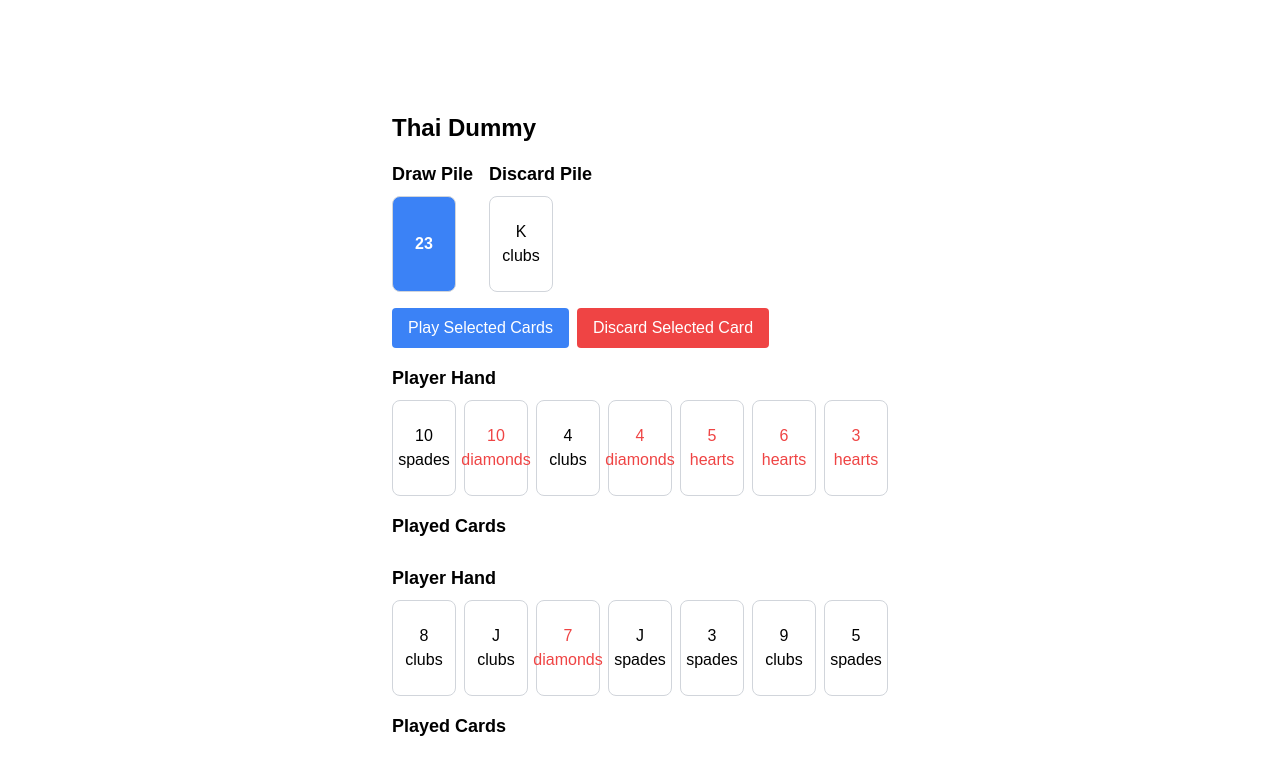
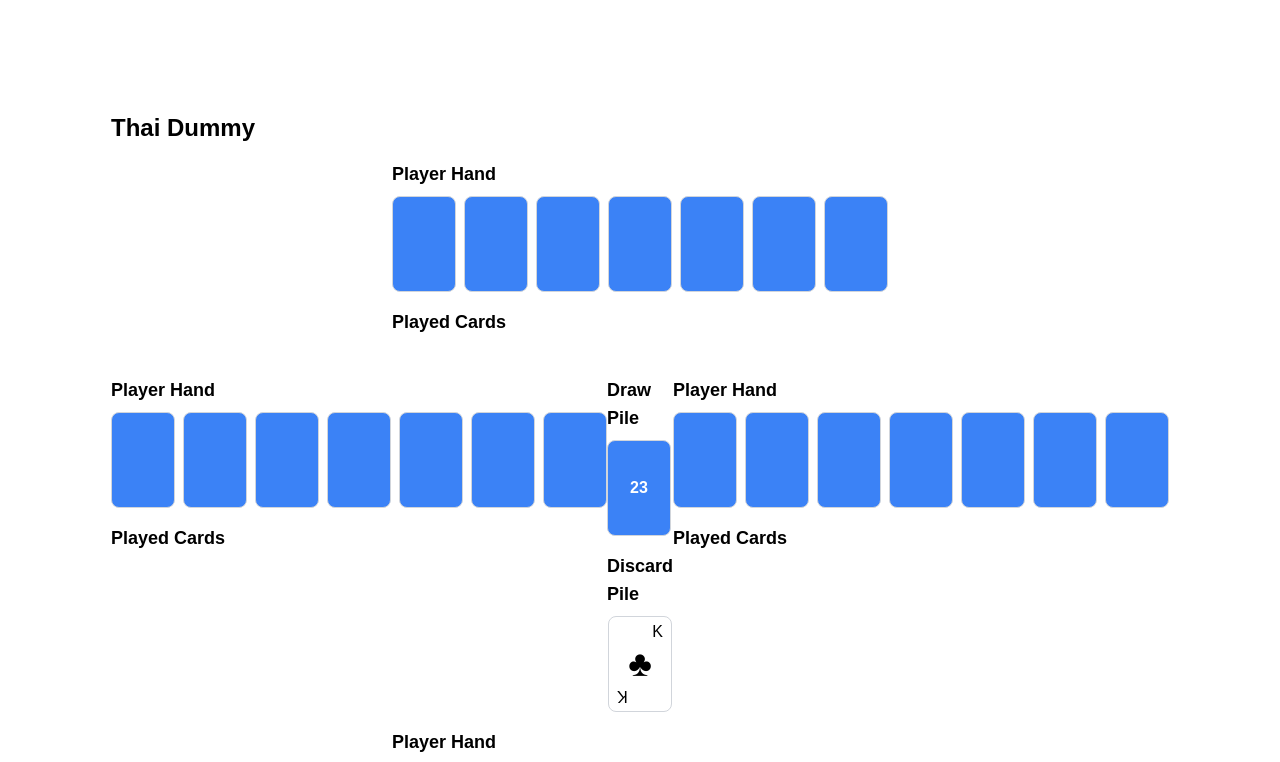
Before and after one commit to Kadphol/dummy-card-game, a Next.js app: page / in a window 1280 px wide. Shown: the top 762 px of the page. Built offline with nearby package versions, Linux system fonts and the light colour scheme.

Commit message:
feat(game): update game and card style [skip ci]

```diff
--- a/src/components/card/index.tsx
+++ b/src/components/card/index.tsx
@@ -1,5 +1,12 @@
 import { Card as CardType } from '@/libs/deck'
 import { cn } from '@/libs/utils'
+
+const SUIT_SYMBOLS = {
+  hearts: '♥',
+  diamonds: '♦',
+  clubs: '♣',
+  spades: '♠',
+}
 
 interface CardProps {
   card: CardType
@@ -8,20 +15,23 @@ interface CardProps {
 
 const Card = ({ card, onClick }: CardProps) => {
   const { suit, rank } = card
-  const color = suit === 'hearts' || suit === 'diamonds' ? 'text-red-500' : 'text-black'
+  const { color, bgColor } =
+    suit === 'hearts' || suit === 'diamonds'
+      ? { color: 'text-red-500', bgColor: 'bg-red-50' }
+      : { color: 'text-black', bgColor: 'bg-white' }
 
   return (
     <div
       className={cn(
-        'flex h-24 w-16 cursor-pointer items-center justify-center rounded-lg border border-gray-300 bg-white',
-        color
+        'flex h-24 w-16 cursor-pointer flex-col items-center justify-center rounded-lg border border-gray-300 bg-white p-2',
+        color,
+        bgColor
       )}
       onClick={onClick}
     >
-      <div className="text-center">
-        <div>{rank}</div>
-        <div>{suit}</div>
-      </div>
+      <div className="w-full text-right">{rank}</div>
+      <div className="text-4xl">{SUIT_SYMBOLS[suit]}</div>
+      <div className="w-full rotate-180 transform text-right">{rank}</div>
     </div>
   )
 }
--- a/src/components/deck/index.tsx
+++ b/src/components/deck/index.tsx
@@ -9,7 +9,7 @@ interface DeckProps {
 
 const Deck = ({ drawPile, discardPile, onDrawCard }: DeckProps) => {
   return (
-    <div className="mb-4 flex space-x-4">
+    <div className="flex flex-col items-center space-y-4">
       <div>
         <h2 className="mb-2 text-lg font-bold">Draw Pile</h2>
         <div
@@ -21,8 +21,8 @@ const Deck = ({ drawPile, discardPile, onDrawCard }: DeckProps) => {
       </div>
       <div>
         <h2 className="mb-2 text-lg font-bold">Discard Pile</h2>
-        <div className="flex max-w-md flex-wrap gap-2">
-          {discardPile.map((card, index) => (
+        <div className="flex max-w-md flex-wrap justify-center gap-2">
+          {discardPile.slice(-5).map((card, index) => (
             <Card key={index} card={card} />
           ))}
         </div>
--- a/src/components/game/index.tsx
+++ b/src/components/game/index.tsx
@@ -75,21 +75,47 @@ const Game = () => {
   }
 
   return (
-    <div className="p-4">
+    <div className="flex h-screen flex-col p-4">
       <h1 className="mb-4 text-2xl font-bold">Thai Dummy</h1>
-      <Deck drawPile={deck} discardPile={discardPile} onDrawCard={drawCard} />
-      <div className="mb-4">
-        <button className="mr-2 rounded bg-blue-500 px-4 py-2 text-white" onClick={playCards}>
+      <div className="flex flex-grow flex-col justify-between">
+        <div className="mb-4 flex justify-center">
+          <Player
+            hand={players[(currentPlayer + 3) % 4]}
+            playedCards={playedCards[(currentPlayer + 3) % 4]}
+            isCurrentPlayer={false}
+          />
+        </div>
+        <div className="mb-4 flex justify-between">
+          <Player
+            hand={players[(currentPlayer + 2) % 4]}
+            playedCards={playedCards[(currentPlayer + 2) % 4]}
+            isCurrentPlayer={false}
+          />
+          <Deck drawPile={deck} discardPile={discardPile} onDrawCard={drawCard} />
+          <Player
+            hand={players[(currentPlayer + 1) % 4]}
+            playedCards={playedCards[(currentPlayer + 1) % 4]}
+            isCurrentPlayer={false}
+          />
+        </div>
+        <div className="mb-4 flex justify-center">
+          <Player
+            hand={players[currentPlayer]}
+            playedCards={playedCards[currentPlayer]}
+            onCardClick={handleCardClick}
+            isCurrentPlayer={true}
+          />
+        </div>
+      </div>
+      <div className="mb-4 flex justify-center space-x-4">
+        <button className="rounded bg-blue-500 px-4 py-2 text-white" onClick={playCards}>
           Play Selected Cards
         </button>
         <button className="rounded bg-red-500 px-4 py-2 text-white" onClick={() => discardCard(selectedCards[0])}>
           Discard Selected Card
         </button>
       </div>
-      {players.map((player, index) => (
-        <Player key={index} hand={player} playedCards={playedCards[index]} onCardClick={handleCardClick} />
-      ))}
-      <div className="mt-4">
+      <div className="text-center">
         <h2 className="text-lg font-bold">Current Player: {currentPlayer + 1}</h2>
       </div>
     </div>
--- a/src/components/player/index.tsx
+++ b/src/components/player/index.tsx
@@ -4,17 +4,24 @@ import { Card as CardType } from '@/libs/deck'
 interface PlayerProps {
   hand: CardType[]
   playedCards: CardType[][]
-  onCardClick: (card: CardType) => void
+  onCardClick?: (card: CardType) => void
+  isCurrentPlayer?: boolean
 }
 
-const Player = ({ hand, playedCards, onCardClick }: PlayerProps) => {
+const Player = ({ hand, playedCards, onCardClick, isCurrentPlayer = false }: PlayerProps) => {
   return (
     <div className="mb-4">
       <h2 className="mb-2 text-lg font-bold">Player Hand</h2>
       <div className="mb-4 flex space-x-2">
-        {hand.map((card, index) => (
-          <Card key={index} card={card} onClick={() => onCardClick(card)} />
-        ))}
+        {isCurrentPlayer
+          ? hand.map((card, index) => <Card key={index} card={card} onClick={() => onCardClick && onCardClick(card)} />)
+          : hand.map((_, index) => (
+              <div
+                key={index}
+                className="h-24 w-16 rounded-lg border border-gray-300 bg-blue-500"
+                aria-label="Hidden card"
+              />
+            ))}
       </div>
       <h2 className="mb-2 text-lg font-bold">Played Cards</h2>
       <div className="flex flex-wrap gap-4">
```
